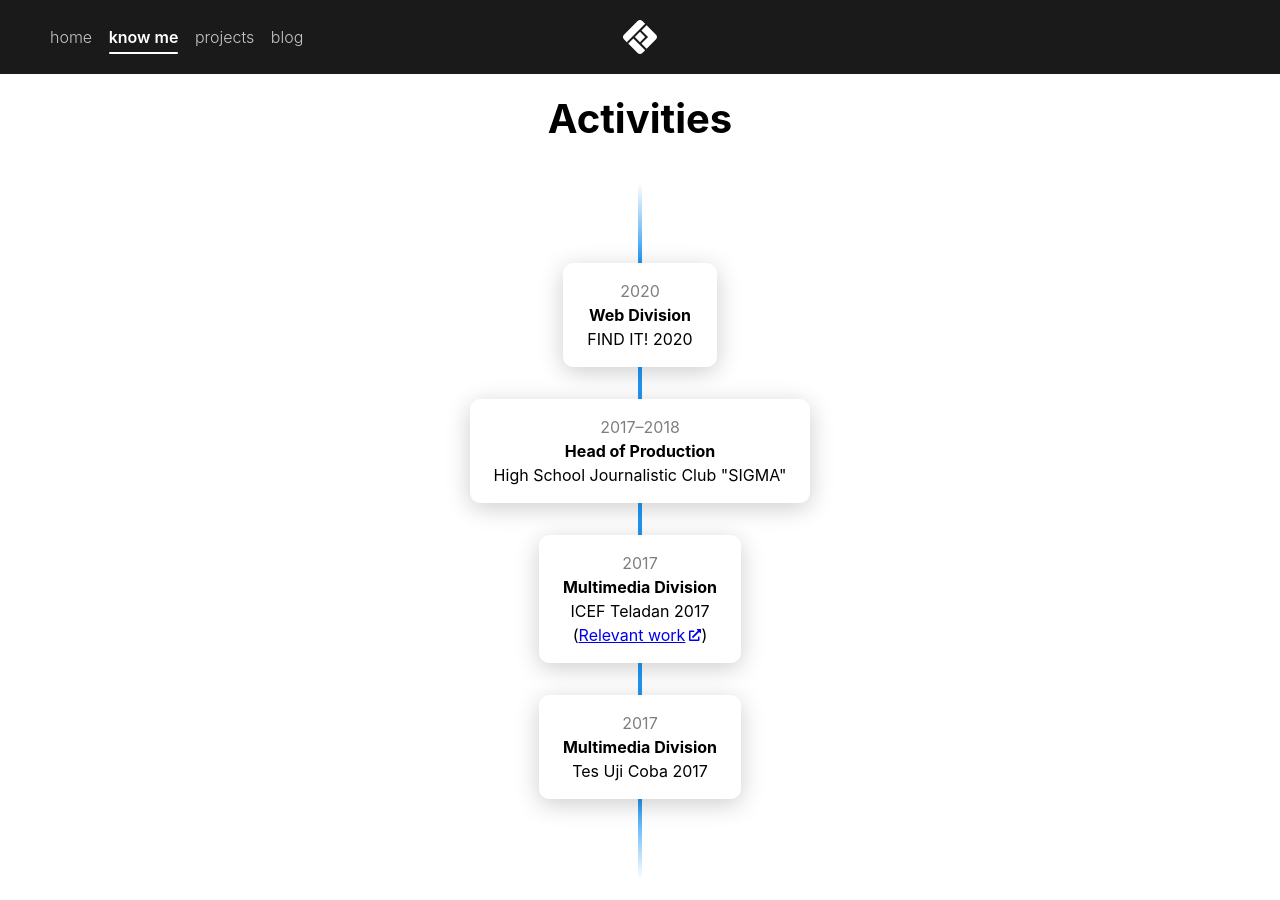
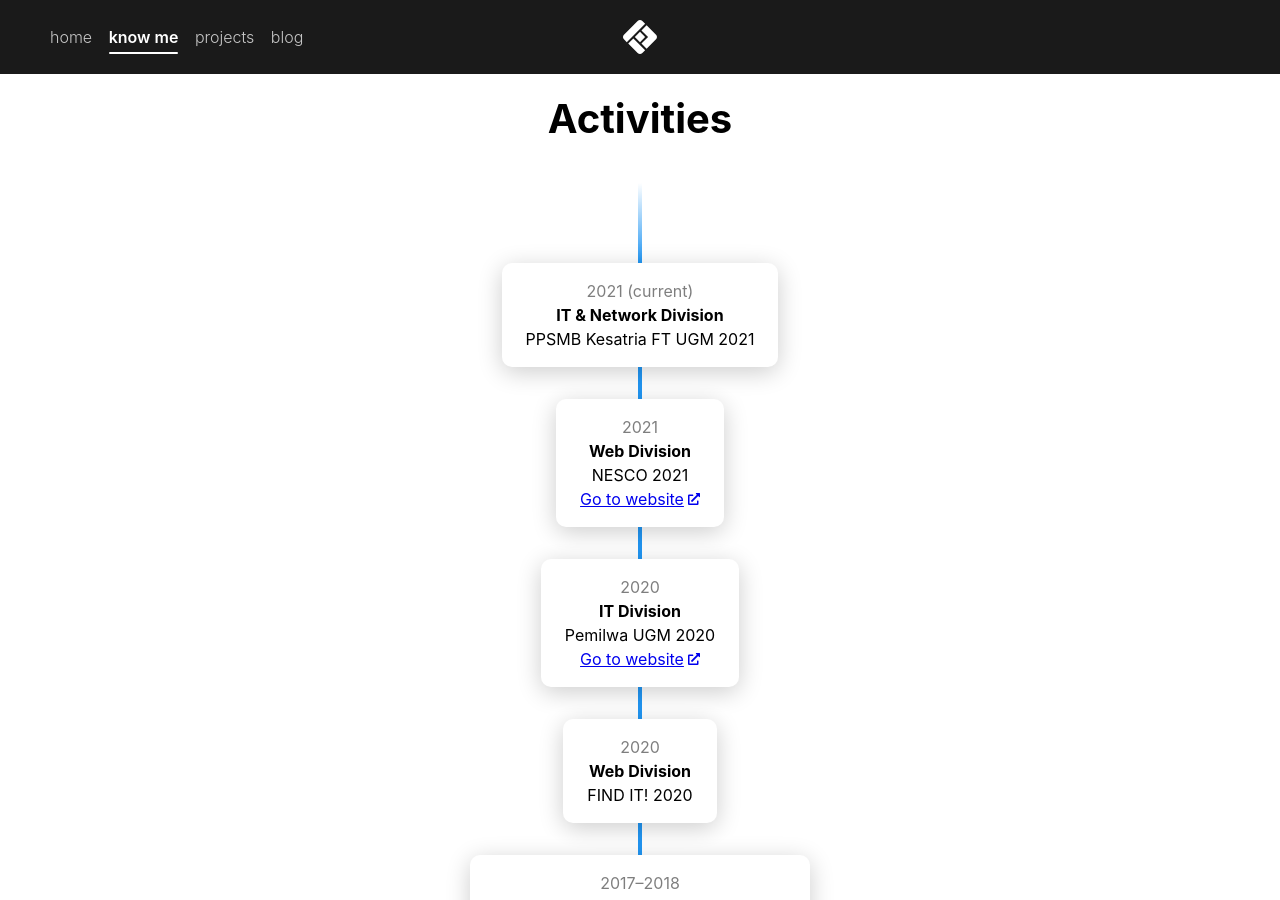
Before and after one commit to sofusaku/site, a Jekyll site: the page built from about/index.html, in a window 1280 px wide and 900 px high, scrolled down 2696 px. Built offline with Jekyll 4.4.1, drawn with Linux system fonts in a browser that asks for light colours; some web fonts are replaced.

Commit message:
Update some activity informations

```diff
--- a/about/about.scss
+++ b/about/about.scss
@@ -449,7 +449,9 @@
         &:nth-child(2) {
             font-weight: bold;
         }
-        a.external_link {
+        a.relevant_link {
+            line-height: 1.5rem; // HACK
+
             display: inline-flex;
             align-items: center;
             svg {
--- a/about/index.html
+++ b/about/index.html
@@ -131,6 +131,23 @@
     <ul class="container">
         <div class="line"></div>
         <li class="card">
+            <span>2021 (current)</span>
+            <span>IT & Network Division</span>
+            <span>PPSMB Kesatria FT UGM 2021</span>
+        </li>
+        <li class="card">
+            <span>2021</span>
+            <span>Web Division</span>
+            <span>NESCO 2021</span>
+            <span><a class="relevant_link" target="_blank" href="https://nesco-ugm.com">Go to website{% include external-link-alt.svg %}</a></span>
+        </li>
+        <li class="card">
+            <span>2020</span>
+            <span>IT Division</span>
+            <span>Pemilwa UGM 2020</span>
+            <span><a class="relevant_link" target="_blank" href="https://kpum.wg.ugm.ac.id/2020">Go to website{% include external-link-alt.svg %}</a></span>
+        </li>
+        <li class="card">
             <span>2020</span>
             <span>Web Division</span>
             <span>FIND IT! 2020</span>
@@ -144,7 +161,7 @@
             <span>2017</span>
             <span>Multimedia Division</span>
             <span>ICEF Teladan 2017</span>
-            <span>(<a class="external_link" target="_blank" href="https://youtu.be/wcnvv4pLa5U">Relevant work{% include external-link-alt.svg %}</a>)</span>
+            <span><a class="relevant_link" target="_blank" href="https://youtu.be/wcnvv4pLa5U">Relevant work{% include external-link-alt.svg %}</a></span>
         </li>
         <li class="card">
             <span>2017</span>
```
